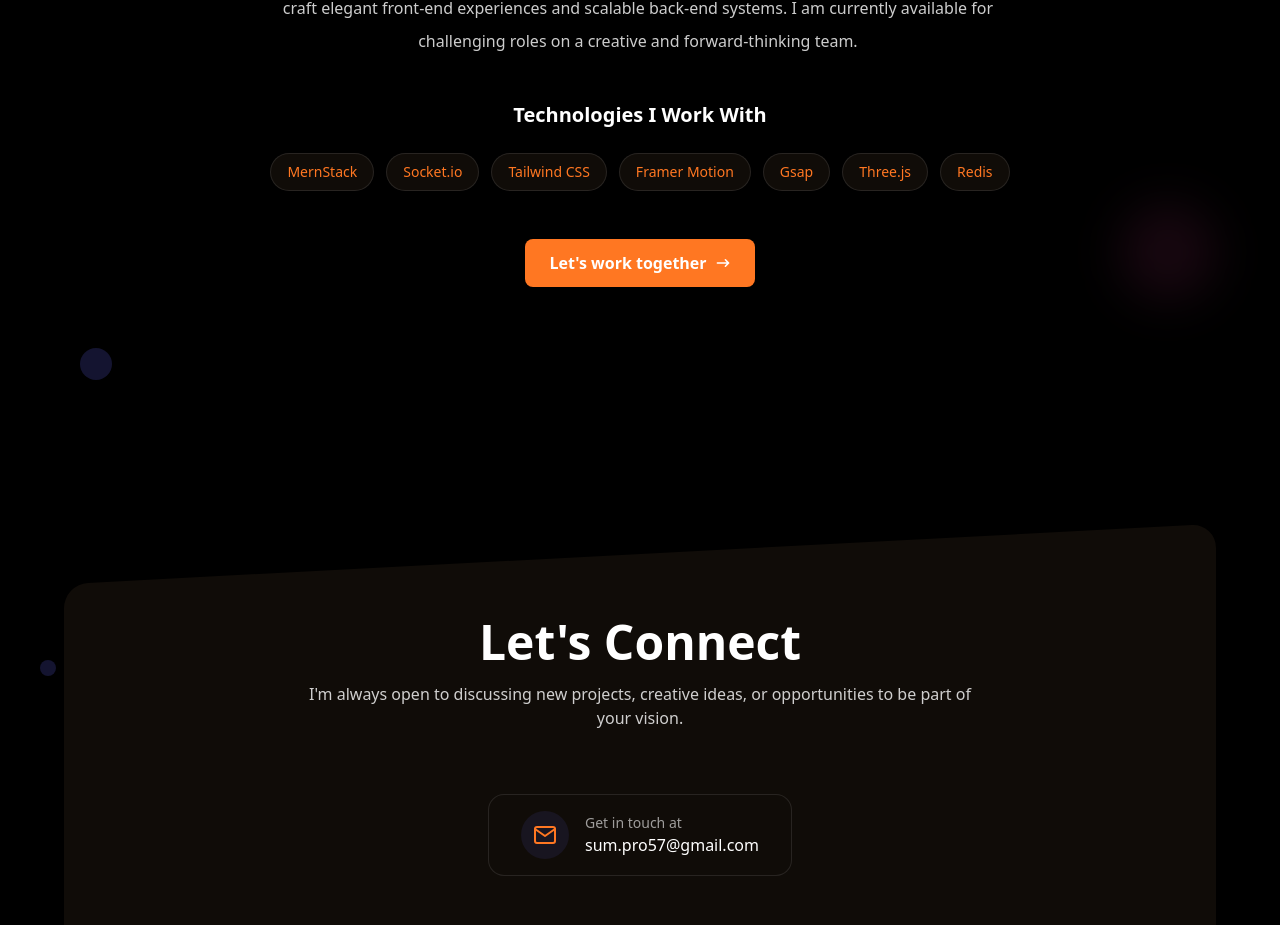
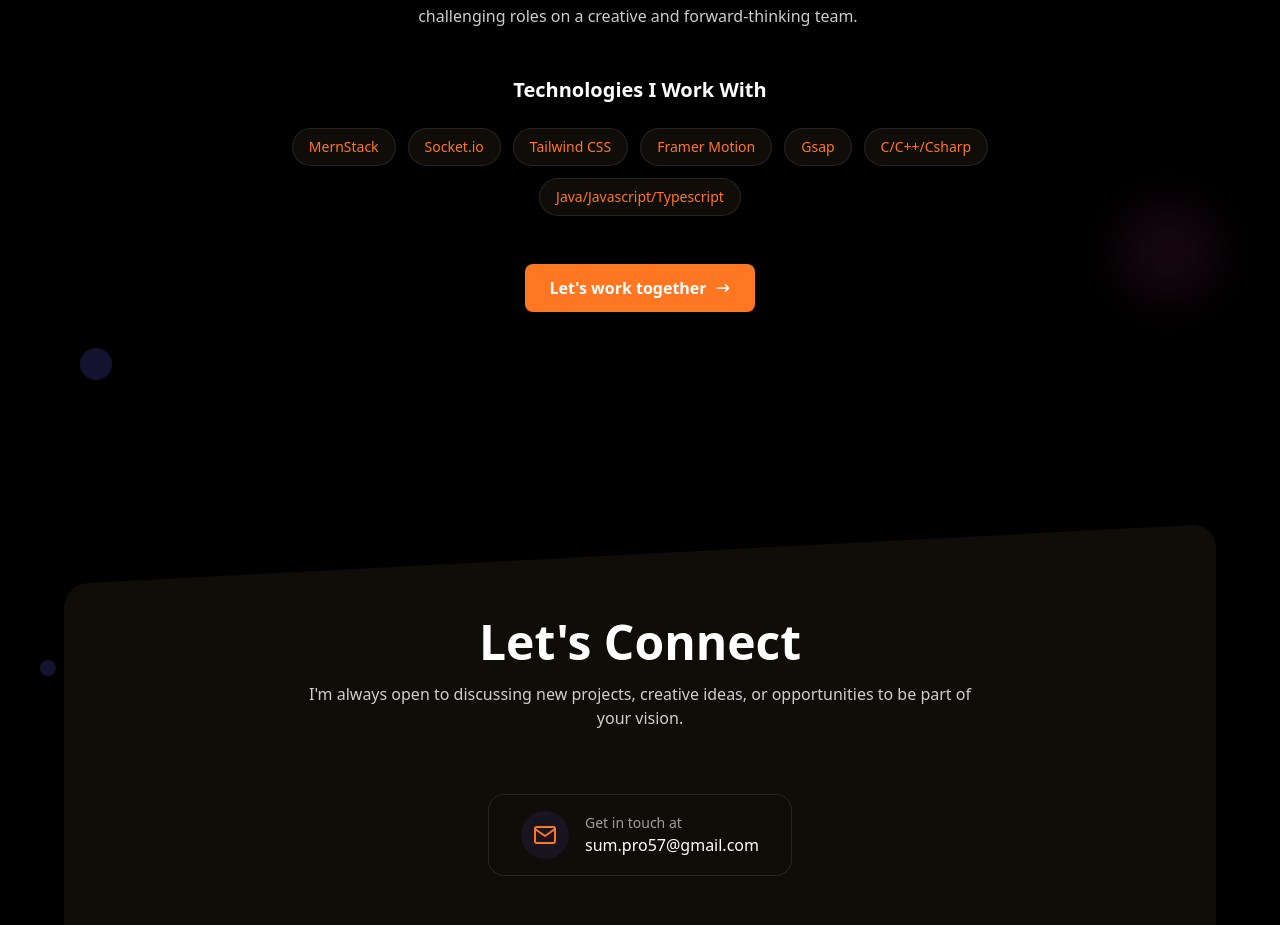
Before and after one commit to sumeet57/Portfolio, a React (Vite) app in the folder client/: page / in a window 1280 px wide. Shown: the part 1140-2065 px from the top of the page. Built offline with nearby package versions, Linux system fonts and the light colour scheme; a web font is replaced by a local one.

Commit message:
Update AboutSection.jsx

```diff
--- a/client/src/components/Portfolio/AboutSection.jsx
+++ b/client/src/components/Portfolio/AboutSection.jsx
@@ -15,8 +15,8 @@
     "Tailwind CSS",
     "Framer Motion",
     "Gsap",
-    "Three.js",
-    "Redis",
+    "C/C++/Csharp",
+    "Java/Javascript/Typescript",
   ];
 
   return (
```
